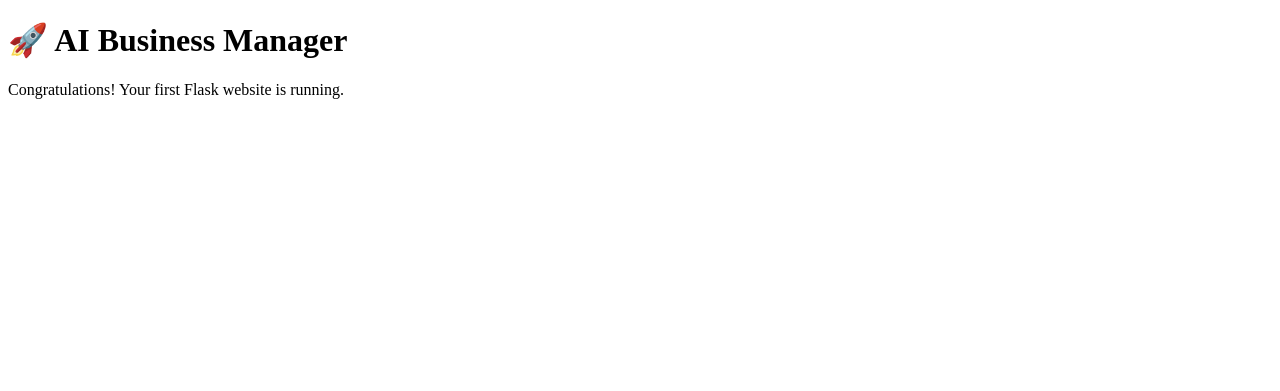
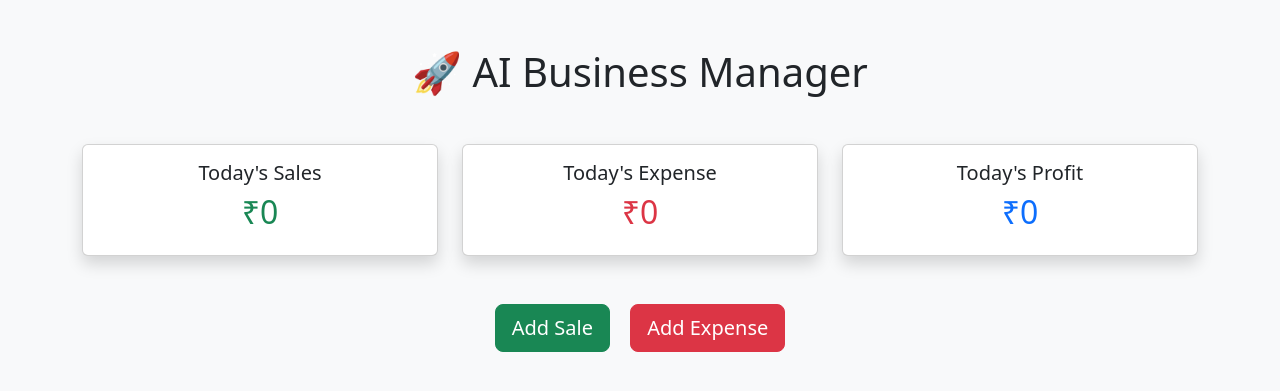
Before and after one commit to vishnubishnoipython/AI-Business-Manager, a Flask app: page / in a window 1280 px wide. Shown: the top 391 px of the page. Run offline with Flask 3, Linux system fonts and the light colour scheme.

Commit message:
Day 2: Dashboard UI completed

```diff
--- a/templates/index.html
+++ b/templates/index.html
@@ -4,9 +4,62 @@
     <meta charset="UTF-8">
     <meta name="viewport" content="width=device-width, initial-scale=1.0">
     <title>AI Business Manager</title>
+
+    <!-- Bootstrap CSS -->
+    <link href="https://cdn.jsdelivr.net/npm/bootstrap@5.3.7/dist/css/bootstrap.min.css" rel="stylesheet">
 </head>
-<body>
-    <h1>🚀 AI Business Manager</h1>
-    <p>Congratulations! Your first Flask website is running.</p>
+<body class="bg-light">
+
+<div class="container mt-5">
+
+    <h1 class="text-center mb-5">
+        🚀 AI Business Manager
+    </h1>
+
+    <div class="row">
+
+        <div class="col-md-4">
+            <div class="card shadow">
+                <div class="card-body text-center">
+                    <h5>Today's Sales</h5>
+                    <h2 class="text-success">₹0</h2>
+                </div>
+            </div>
+        </div>
+
+        <div class="col-md-4">
+            <div class="card shadow">
+                <div class="card-body text-center">
+                    <h5>Today's Expense</h5>
+                    <h2 class="text-danger">₹0</h2>
+                </div>
+            </div>
+        </div>
+
+        <div class="col-md-4">
+            <div class="card shadow">
+                <div class="card-body text-center">
+                    <h5>Today's Profit</h5>
+                    <h2 class="text-primary">₹0</h2>
+                </div>
+            </div>
+        </div>
+
+    </div>
+
+    <div class="text-center mt-5">
+
+        <button class="btn btn-success btn-lg me-3">
+            Add Sale
+        </button>
+
+        <button class="btn btn-danger btn-lg">
+            Add Expense
+        </button>
+
+    </div>
+
+</div>
+
 </body>
 </html>
```
